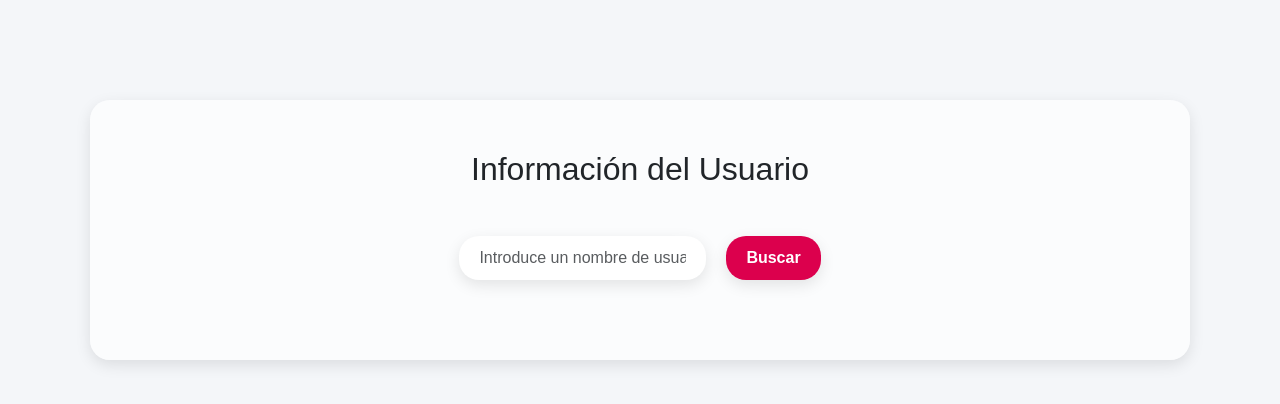
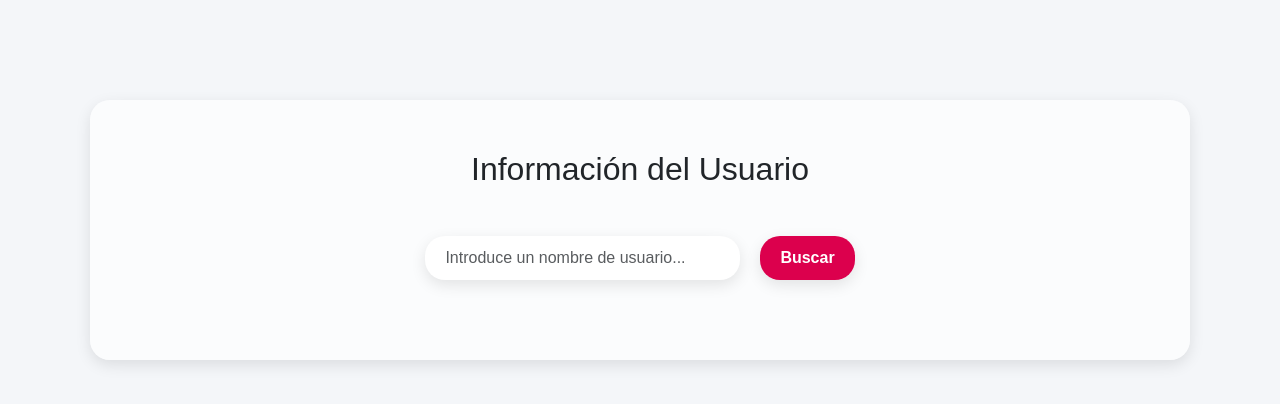
Before and after one commit to Betico1928/Taller-2---Desarrollo-Web, an Angular app in the folder Taller2-ReactiveAngular/: page / in a window 1280 px wide. Shown: the top 404 px of the page. Built offline with nearby package versions, Linux system fonts and the light colour scheme; a web font is replaced by a local one.

Commit message:
Cambios menores a la barra de búsqueda.

```diff
--- a/Taller2-ReactiveAngular/src/app/component/user-search/user-search.component.css
+++ b/Taller2-ReactiveAngular/src/app/component/user-search/user-search.component.css
@@ -19,6 +19,9 @@
   display: flex;
   gap: 20px;
   margin-bottom: 30px;
+  width: 50%;
+  justify-content: center; /* Esto centrará los elementos (input y botón) dentro del contenedor */
+  /* border: 2px solid red;   Solo para diagnóstico. */
 }
 
 .form-control {
```
